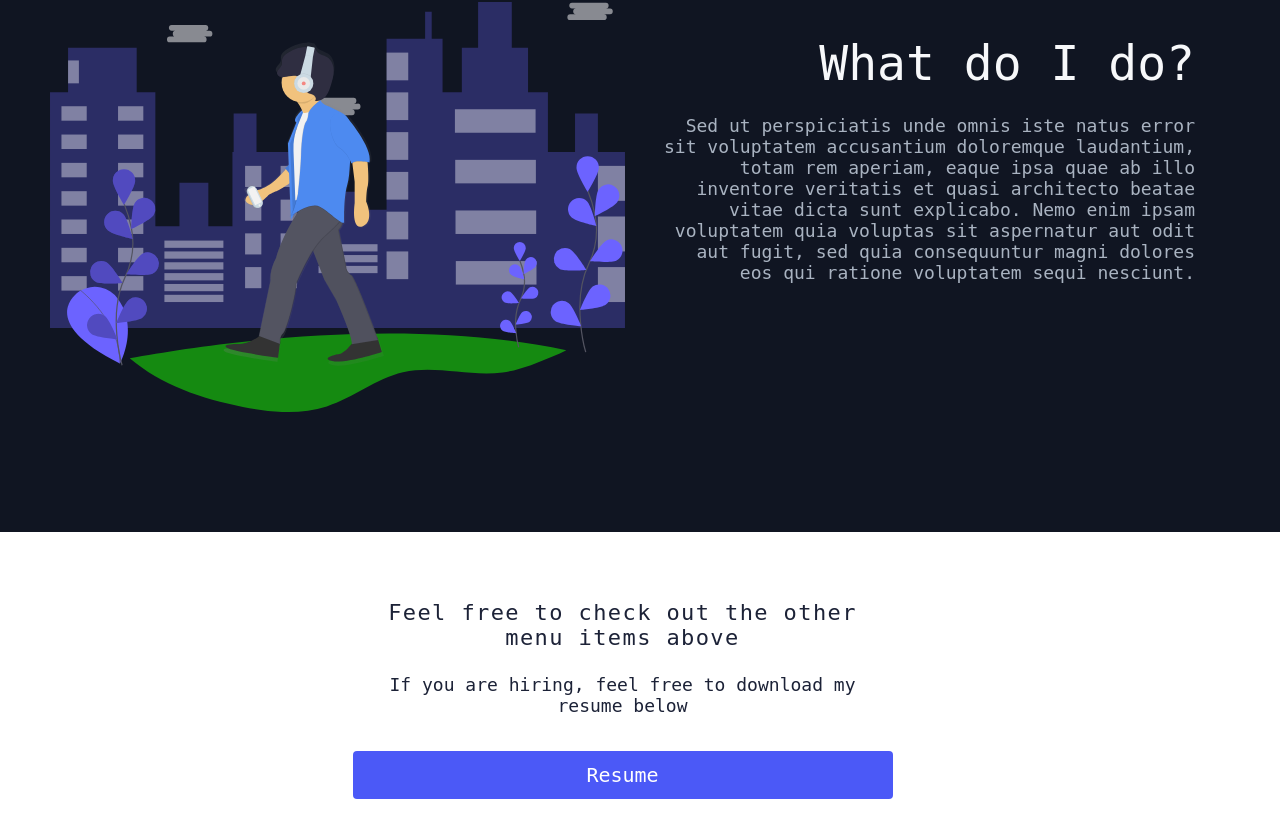
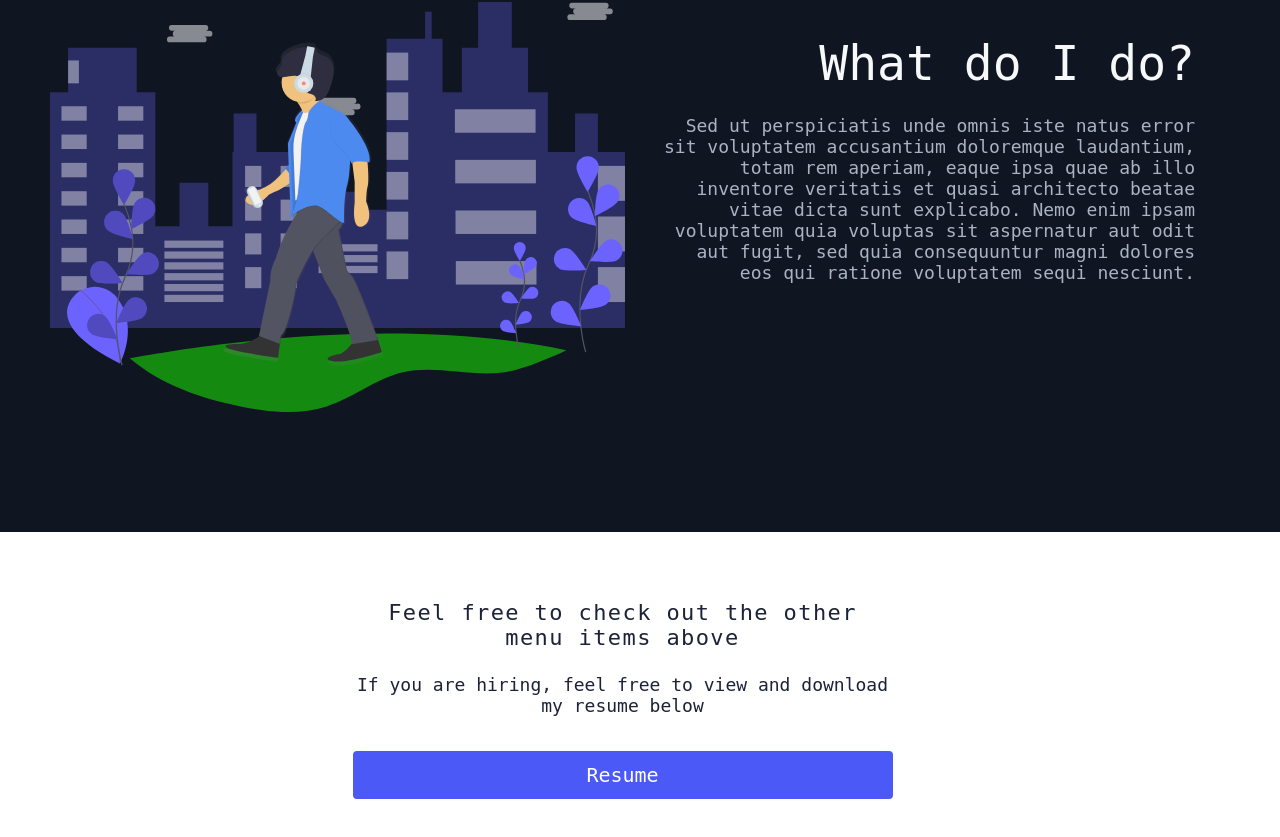
Before and after one commit to ssaberan/PersonalWebsite, a React (Vite) app: page /#/home in a window 1280 px wide. Shown: the part 1219-2056 px from the top of the page. Built offline with nearby package versions, Linux system fonts and the light colour scheme.

Commit message:
change wording of bottom text on home page

```diff
--- a/src/Pages/Home/Data.js
+++ b/src/Pages/Home/Data.js
@@ -47,7 +47,8 @@ export const endingData = {
    darkTheme: false,
    alignment: "center",
    subheader: "Feel free to check out the other menu items above",
-   description: "If you are hiring, feel free to download my resume below",
+   description:
+      "If you are hiring, feel free to view and download my resume below",
    verticalPadding: 60,
    url: "/resume",
    buttonText: "Resume",
```
